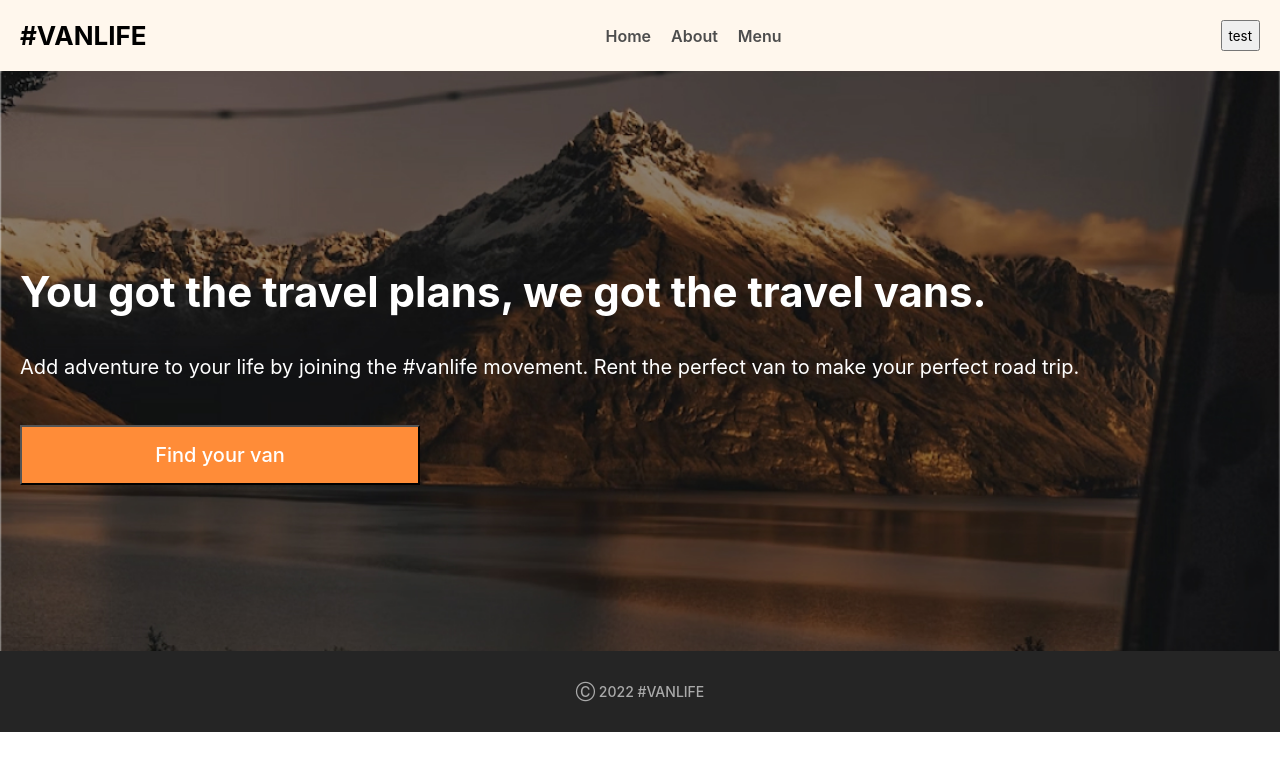
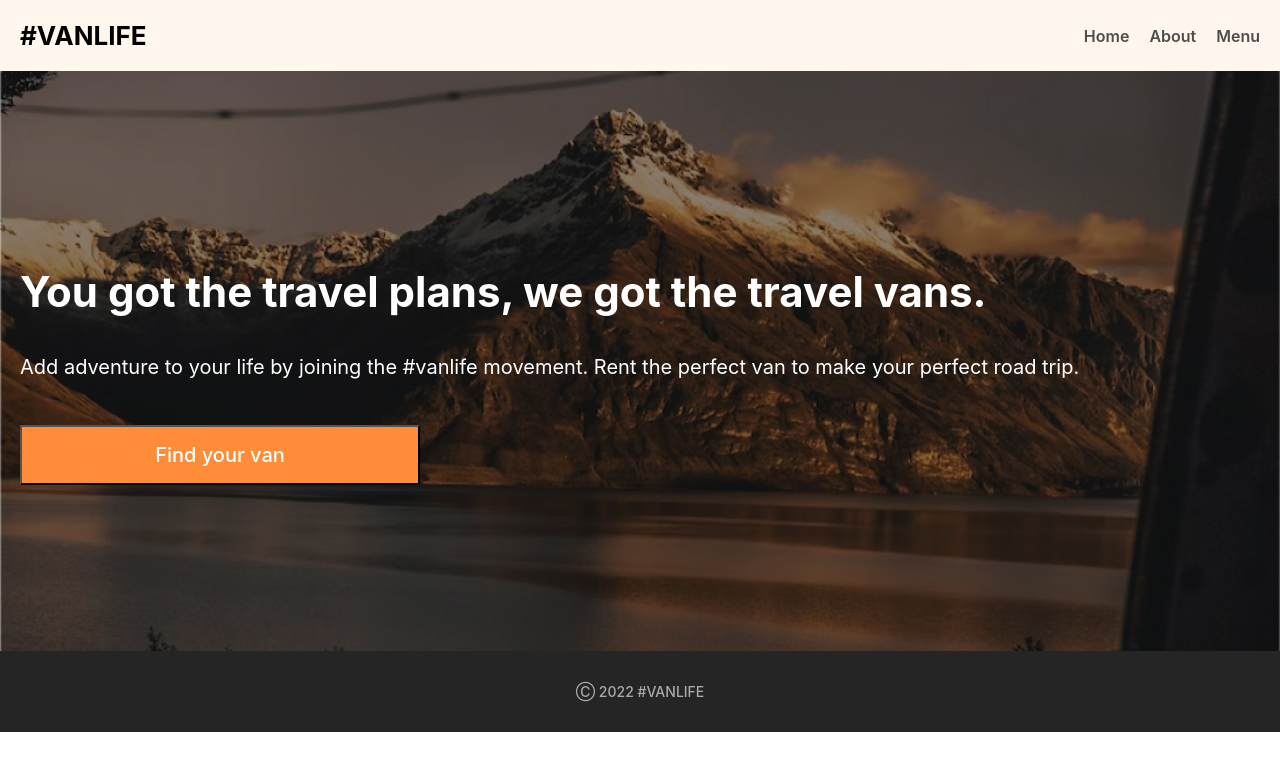
Before and after one commit to hkashyap-developer/dashboard, a React (Create React App) app: page / in a window 1280 px wide. Shown: the top 770 px of the page. Built offline with nearby package versions, Linux system fonts and the light colour scheme.

Commit message:
mob menu 2

```diff
--- a/src/Global/Header/Header.jsx
+++ b/src/Global/Header/Header.jsx
@@ -25,8 +25,8 @@ const Header = () => {
         </nav>
       </div>
 
-      <span className="menuToggleOpen" ><i className="material-icons">menu</i></span>
-        <button onClick={toggleMobMenu} >test</button>
+      <span className="menuToggleOpen" onClick={toggleMobMenu}><i className="material-icons">menu</i></span>
+
     </div>
     </header>
   )
```
